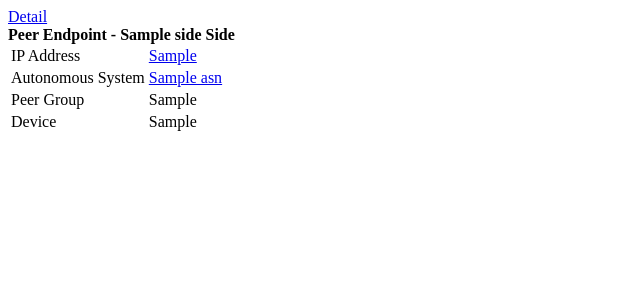
After one commit to nautobot/nautobot-app-bgp-models, a Django app: template nautobot_bgp_models/templates/nautobot_bgp_models/inc/peerendpoint.html in a window 1280 px wide. The commit adds this page. Shown: the top 300 px of the page, without its empty margins (0-640 px from the left). Run offline with Django 3.2, Linux system fonts and the light colour scheme; the template is opened without the code that fills it: most values are stand-ins (such as "Sample title", 1, 10 or a date in 2020).

Commit message:
Refacgtor PeerEndpoint to be more integrated with PeerSession

```diff
--- a/nautobot_bgp_models/api/urls.py
+++ b/nautobot_bgp_models/api/urls.py
@@ -11,7 +11,7 @@ router.register("autonomous-systems", views.AutonomousSystemViewSet)
 router.register("peering-roles", views.PeeringRoleViewSet)
 router.register("peer-groups", views.PeerGroupViewSet)
 router.register("peer-endpoints", views.PeerEndpointViewSet)
-router.register("peer-sessions", views.PeerSessionViewSet)
+router.register("sessions", views.PeerSessionViewSet)
 router.register("address-families", views.AddressFamilyViewSet)
 
 urlpatterns = router.urls
--- /dev/null
+++ b/nautobot_bgp_models/templates/nautobot_bgp_models/inc/peerendpoint.html
@@ -0,0 +1,68 @@
+{% load helpers %}
+
+<div class="panel panel-default">
+    <div class="panel-heading">
+        <div class="pull-right">
+            {% if not endpoint and perms.nautobot_bgp_models.add_peerendpoint %}
+                <a href="{% url 'plugins:nautobot_bgp_models:peerendpoint_add' session=object.pk %}?return_url={{ object.get_absolute_url }}" class="btn btn-xs btn-success">
+                    <span class="mdi mdi-plus-thick" aria-hidden="true"></span> Add
+                </a>
+            {% endif %}
+            {% if endpoint %}
+                <a href="{% url 'plugins:nautobot_bgp_models:peerendpoint' pk=endpoint.pk %}" class="btn btn-xs btn-info">
+                    <span class="mdi mdi-dots-vertical-circle" aria-hidden="true"></span> Detail
+                </a>
+            {% endif %}
+            {% if endpoint and perms.nautobot_bgp_models.change_peerendpoint  %}
+                <a href="{% url 'plugins:nautobot_bgp_models:peerendpoint_edit' pk=endpoint.pk %}?return_url={{ object.get_absolute_url }}" class="btn btn-xs btn-warning">
+                    <span class="mdi mdi-pencil" aria-hidden="true"></span> Edit
+                </a>
+            {% endif %}
+            {% if endpoint and perms.nautobot_bgp_models.delete_peerendpoint %}
+                <a href="{% url 'plugins:nautobot_bgp_models:peerendpoint_delete' pk=endpoint.pk %}?return_url={{ object.get_absolute_url }}" class="btn btn-xs btn-danger">
+                    <span class="mdi mdi-trash-can-outline" aria-hidden="true"></span> Delete
+                </a>
+            {% endif %}
+        </div>
+        <strong>Peer Endpoint - {{ side }} Side</strong>
+    </div>
+    {% if endpoint %}
+        <table class="table table-hover panel-body attr-table">
+            <tr>
+                <td>IP Address</td>
+                <td><a href="{% url 'ipam:ipaddress' pk=endpoint.local_ip.pk %}">{{ endpoint.local_ip }}</a></td>
+            </tr>
+            <tr>
+                <td>Autonomous System</td>
+                {% if endpoint.get_autonomous_system %}
+                    <td><a href="{% url 'plugins:nautobot_bgp_models:autonomoussystem' pk=endpoint.get_autonomous_system.pk %}">{{ endpoint.get_autonomous_system.asn }}</a></td>
+                {% else %}
+                    <td><span class="text-muted">None</span></td>
+                {% endif %}
+                </td>
+            </tr>
+            <tr>
+                <td>Peer Group</td>
+                {% if endpoint.peer_group %}
+                    <td><a href="{% url 'plugins:nautobot_bgp_models:peergroup' pk=endpoint.peer_group.pk %}"></a>{{ endpoint.peer_group }}</a></td>
+                {% else %}
+                    <td><span class="text-muted">None</span></td>
+                {% endif %}
+                </td>
+            </tr>
+            <tr>
+                <td>Device</td>
+                {% if endpoint.get_device %}
+                    <td><a href="{% url 'dcim:device' pk=endpoint.get_device.pk %}"></a>{{ endpoint.get_device }}</a></td>
+                {% else %}
+                    <td><span class="text-muted">None</span></td>
+                {% endif %}
+                </td>
+            </tr>
+        </table>
+    {% else %}
+        <div class="panel-body">
+            <span class="text-muted">None</span>
+        </div>
+    {% endif %}
+</div>
--- a/nautobot_bgp_models/templates/nautobot_bgp_models/peerendpoint_edit.html
+++ b/nautobot_bgp_models/templates/nautobot_bgp_models/peerendpoint_edit.html
@@ -7,6 +7,12 @@
     <div class="panel panel-default">
         <div class="panel-heading"><strong>Local Endpoint</strong></div>
         <div class="panel-body">
+            <div class="form-group">
+                <label class="col-md-3 control-label">Session</label>
+                <div class="col-md-9">
+                    <p class="form-control-static">{{ obj.session.pk }}</p>
+                </div>
+            </div>
             {% render_field form.local_ip %}
             {% render_field form.peer_group %}
         </div>
```
Also changed, not shown: nautobot_bgp_models/forms.py (+38 -39 lines), nautobot_bgp_models/models.py (+12 -1 lines), nautobot_bgp_models/navigation.py (+0 -14 lines), nautobot_bgp_models/signals.py (+0 -7 lines), nautobot_bgp_models/templates/nautobot_bgp_models/peersession.html (+2 -8 lines), nautobot_bgp_models/urls.py (+11 -7 lines), nautobot_bgp_models/views.py (+9 -0 lines), nautobot_bgp_models/migrations/0004_auto_20210830_2155.py (added).
